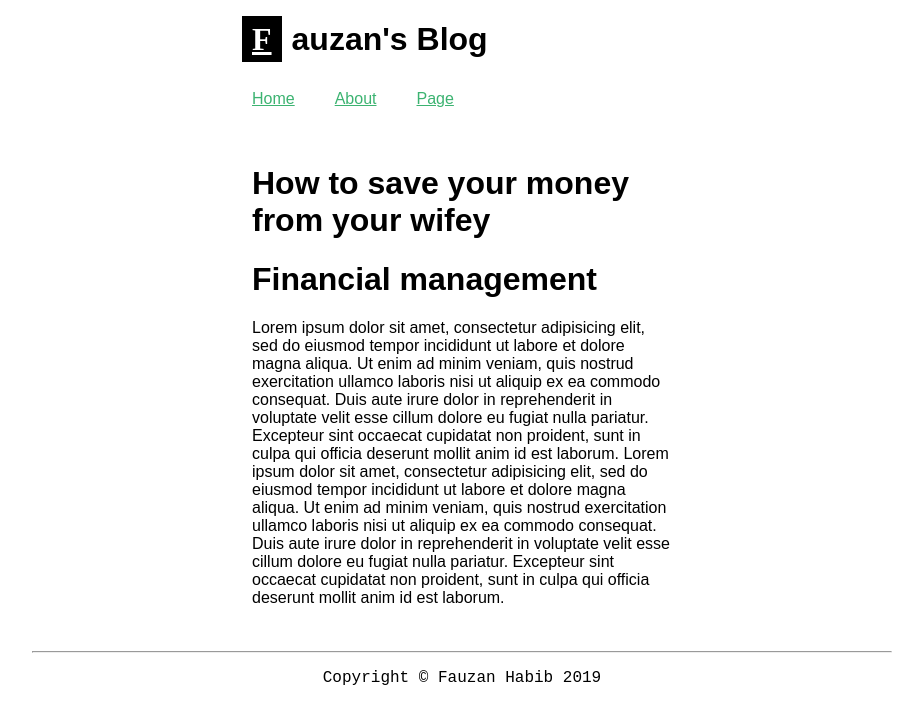
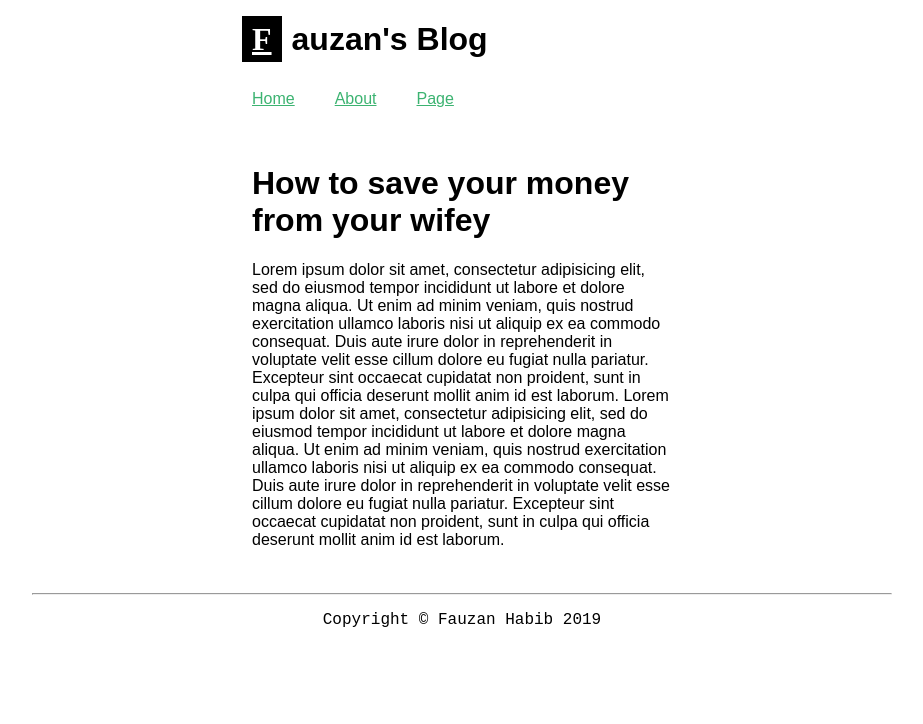
Before and after one commit to TheZano/wwb, a Jekyll site: the page built from _posts/2019-05-01-hello.md, in a window 1280 px wide. Shown: the top 724 px of the page, without its empty margins (178-1101 px from the left). Built offline with Jekyll 4.4.1, drawn with Linux system fonts in a browser that asks for light colours; comment, search, counter and statistics services are not loaded.

Commit message:
Update 2019-05-01-hello.md

```diff
--- a/_posts/2019-05-01-hello.md
+++ b/_posts/2019-05-01-hello.md
@@ -3,7 +3,6 @@ title: How to save your money from your wifey
 layout: "post"
 category: love
 ---
-# Financial management
 
 Lorem ipsum dolor sit amet, consectetur adipisicing elit, sed do eiusmod tempor incididunt ut labore et dolore magna aliqua. Ut enim ad minim veniam, quis nostrud exercitation ullamco laboris nisi ut aliquip ex ea commodo consequat. Duis aute irure dolor in reprehenderit in voluptate velit esse cillum dolore eu fugiat nulla pariatur. Excepteur sint occaecat cupidatat non proident, sunt in culpa qui officia deserunt mollit anim id est laborum.
 Lorem ipsum dolor sit amet, consectetur adipisicing elit, sed do eiusmod tempor incididunt ut labore et dolore magna aliqua. Ut enim ad minim veniam, quis nostrud exercitation ullamco laboris nisi ut aliquip ex ea commodo consequat. Duis aute irure dolor in reprehenderit in voluptate velit esse cillum dolore eu fugiat nulla pariatur. Excepteur sint occaecat cupidatat non proident, sunt in culpa qui officia deserunt mollit anim id est laborum.
```
